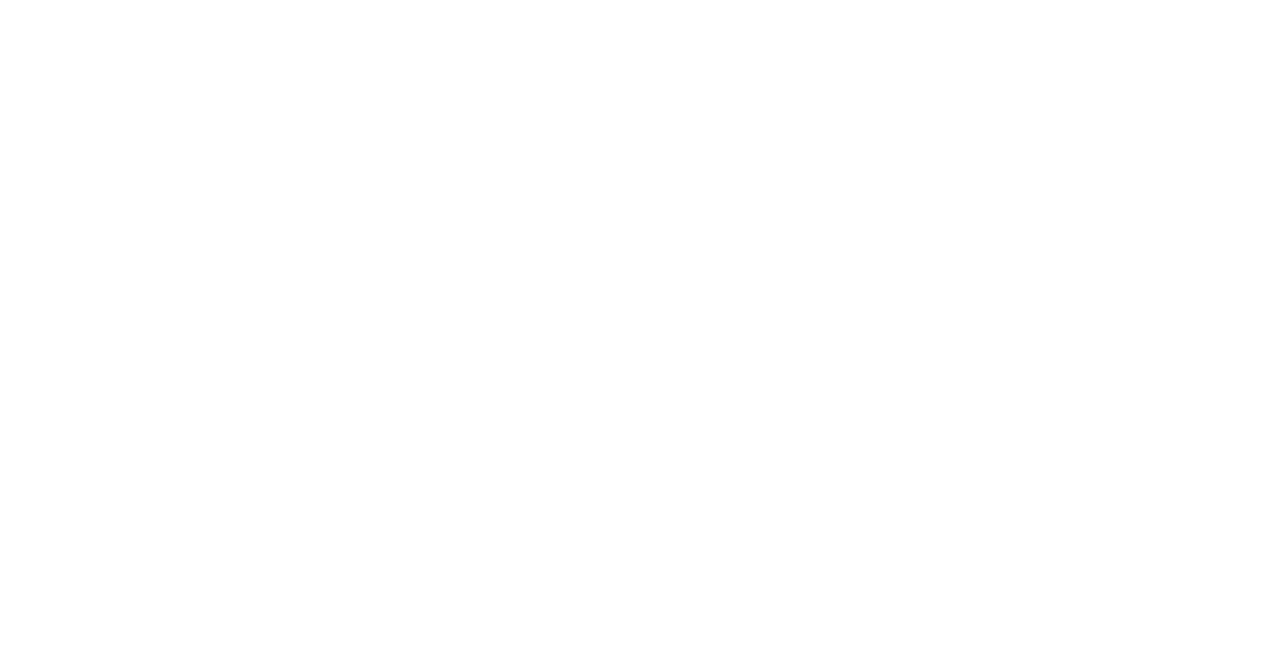
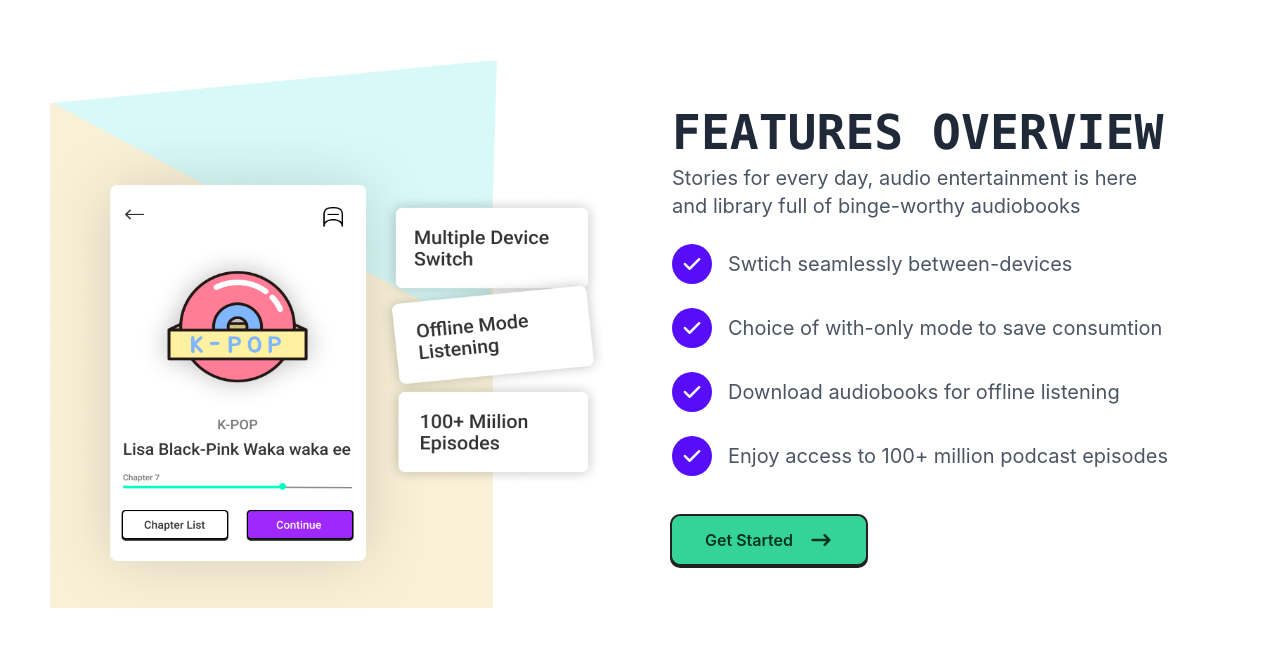
Before and after one commit to jamalpro90/next-audio-books, a Next.js app: page / in a window 1280 px wide. Shown: the part 2580-3226 px from the top of the page. Before the commit the page ends 2528 px from the top, so only its background shows below. Built offline with nearby package versions, Linux system fonts and the light colour scheme.

Commit message:
add featureOverview

```diff
--- a/components/EnjoyListening.js
+++ b/components/EnjoyListening.js
@@ -1,19 +1,19 @@
 import React from "react";
 import ButtonSquare from "./ButtonSquare";
 import SectionTitle from "./SectionTitle";
+import TextSecondary from "./TextSecondary";
 
 export default function EnjoyListening() {
   return (
     <div className="container mx-auto px-10 py-28">
-      {/* Top Section */}
       <div className="flex justify-between items-center">
         <div className="w-[40vw] flex-1">
           <SectionTitle title="enjoy listening audiobooks anywhere" />
         </div>
         <div className="flex flex-col flex-1">
-          <p className="text-gray-600 text-xl w-[25vw] mx-auto text-center mb-8">
+          <TextSecondary cn="w-[25vw] text-center mb-8">
             Take audiobooks anywhere on your smartphone, tablet, or laptop
-          </p>
+          </TextSecondary>
           <ButtonSquare text="Get Started" arrow />
         </div>
       </div>
--- /dev/null
+++ b/components/FeatureOverview.js
@@ -0,0 +1,69 @@
+import { CheckIcon } from "@heroicons/react/solid";
+import Image from "next/image";
+import React from "react";
+import ButtonSquare from "./ButtonSquare";
+import SectionTitle from "./SectionTitle";
+import TextSecondary from "./TextSecondary";
+
+export default function FeatureOverview() {
+  return (
+    <div className="container mx-auto px-10 py-28">
+      <div className="flex">
+        {/* Left */}
+        <div className="flex-1">
+          <Image
+            src="/image/features.png"
+            alt="Features Image"
+            width={600}
+            height={600}
+          />
+        </div>
+
+        {/* Right */}
+        <div className="flex-1 pl-16 py-10">
+          <SectionTitle title="Features Overview" />
+          <TextSecondary>
+            Stories for every day, audio entertainment is here
+          </TextSecondary>
+          <TextSecondary>
+            and library full of binge-worthy audiobooks
+          </TextSecondary>
+          <div className="flex items-center my-6">
+            <div className="bg-primary w-10 rounded-full">
+              <CheckIcon className="w-10 text-white p-2" />
+            </div>
+            <TextSecondary cn="flex-auto pl-4">
+              Swtich seamlessly between-devices
+            </TextSecondary>
+          </div>
+          <div className="flex items-center my-6">
+            <div className="bg-primary w-10 rounded-full">
+              <CheckIcon className="w-10 text-white p-2" />
+            </div>
+            <TextSecondary cn="flex-auto pl-4">
+              Choice of with-only mode to save consumtion
+            </TextSecondary>
+          </div>
+          <div className="flex items-center my-6">
+            <div className="bg-primary w-10 rounded-full">
+              <CheckIcon className="w-10 text-white p-2" />
+            </div>
+            <TextSecondary cn="flex-auto pl-4">
+              Download audiobooks for offline listening
+            </TextSecondary>
+          </div>
+          <div className="flex items-center my-6 mb-10">
+            <div className="bg-primary w-10 rounded-full">
+              <CheckIcon className="w-10 text-white p-2" />
+            </div>
+            <TextSecondary cn="flex-auto pl-4">
+              Enjoy access to 100+ million podcast episodes
+            </TextSecondary>
+          </div>
+
+          <ButtonSquare text="Get Started" arrow />
+        </div>
+      </div>
+    </div>
+  );
+}
--- /dev/null
+++ b/components/TextSecondary.js
@@ -0,0 +1,7 @@
+import React from "react";
+
+export default function TextSecondary({ children, cn }) {
+  return (
+    <p className={`text-gray-600 text-xl mx-auto ${cn && cn}`}>{children}</p>
+  );
+}
--- a/pages/index.js
+++ b/pages/index.js
@@ -1,5 +1,6 @@
 import React from "react";
 import EnjoyListening from "../components/EnjoyListening";
+import FeatureOverview from "../components/FeatureOverview";
 import Hero from "../components/Hero";
 import Navbar from "../components/Navbar";
 import PopularBook from "../components/PopularBook";
@@ -11,6 +12,7 @@
       <Hero />
       <PopularBook />
       <EnjoyListening />
+      <FeatureOverview />
     </div>
   );
 }
```
Also changed, not shown: public/image/features.png (added).
